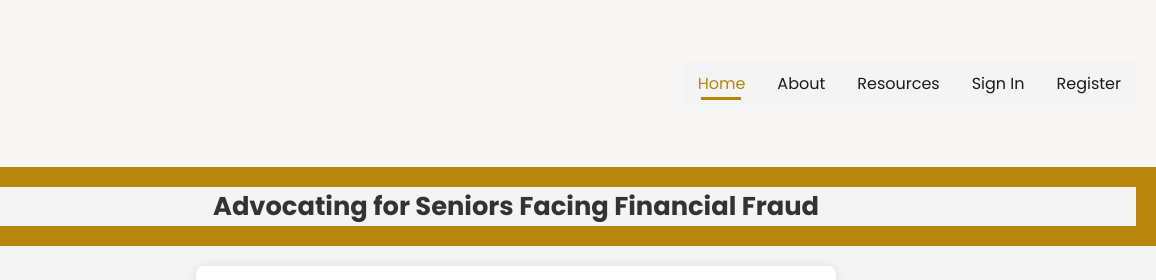
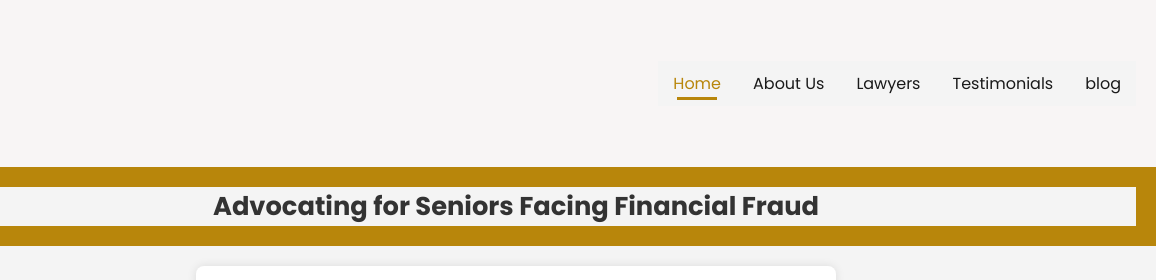
Before and after one commit to Royaltechsis/legal-aid-finder, a plain HTML site: page front-end/Advocating for Seniors Facing Financial Fraud.html in a window 1280 px wide. Shown: the top 280 px of the page, 124-1280 px from the left. Drawn offline with Linux system fonts and the light colour scheme.

Commit message:
arranged

```diff
--- a/front-end/Advocating for Seniors Facing Financial Fraud.html
+++ b/front-end/Advocating for Seniors Facing Financial Fraud.html
@@ -17,11 +17,11 @@
 
             <div>
                 <ul id="navbar">
-                <li><a class="active" href="landing.html">Home</a></li>
-                <li><a href="About.html">About</a></li>
-                <li><a href="resources.html">Resources</a></li>
-                <li><a href="login.html">Sign In</a></li>
-                <li><a href="register.html">Register</a></li>
+                    <li><a class="active" href="../Legal aid finder/index.html">Home</a></li>
+                    <li><a href="../Legal aid finder/index.html#about">About Us</a></li>
+                    <li><a href="../Legal aid finder/index.html#lawyers">Lawyers</a></li>
+                    <li><a href="../Legal aid finder/index.html#testimonials">Testimonials</a></li>
+                    <li><a href="blog.html">blog</a></li>
                 </ul>
             </div>
         </section>
```
Also changed, not shown: Legal aid finder/index.html (+1 -0 lines), front-end/Assisting Small Nonprofits with Legal Compliance.html (+5 -5 lines), front-end/Defending the Wrongfully Accused.html (+5 -5 lines), front-end/Fighting for Workers’ Rights.html (+5 -5 lines), front-end/Free Legal Support for Domestic Violence Survivors.html (+5 -5 lines), front-end/Helping a Small Business Owner with a Contract Dispute.html (+5 -5 lines), front-end/Pro Bono Legal Help Immigrants and Asylum Seekers.html (+5 -5 lines), front-end/Pro Bono Legal Help Saves a Community Center.html (+5 -5 lines), front-end/Protecting Tenants from Unfair Rent Increases.html (+5 -5 lines), front-end/blog.html (+5 -5 lines).
